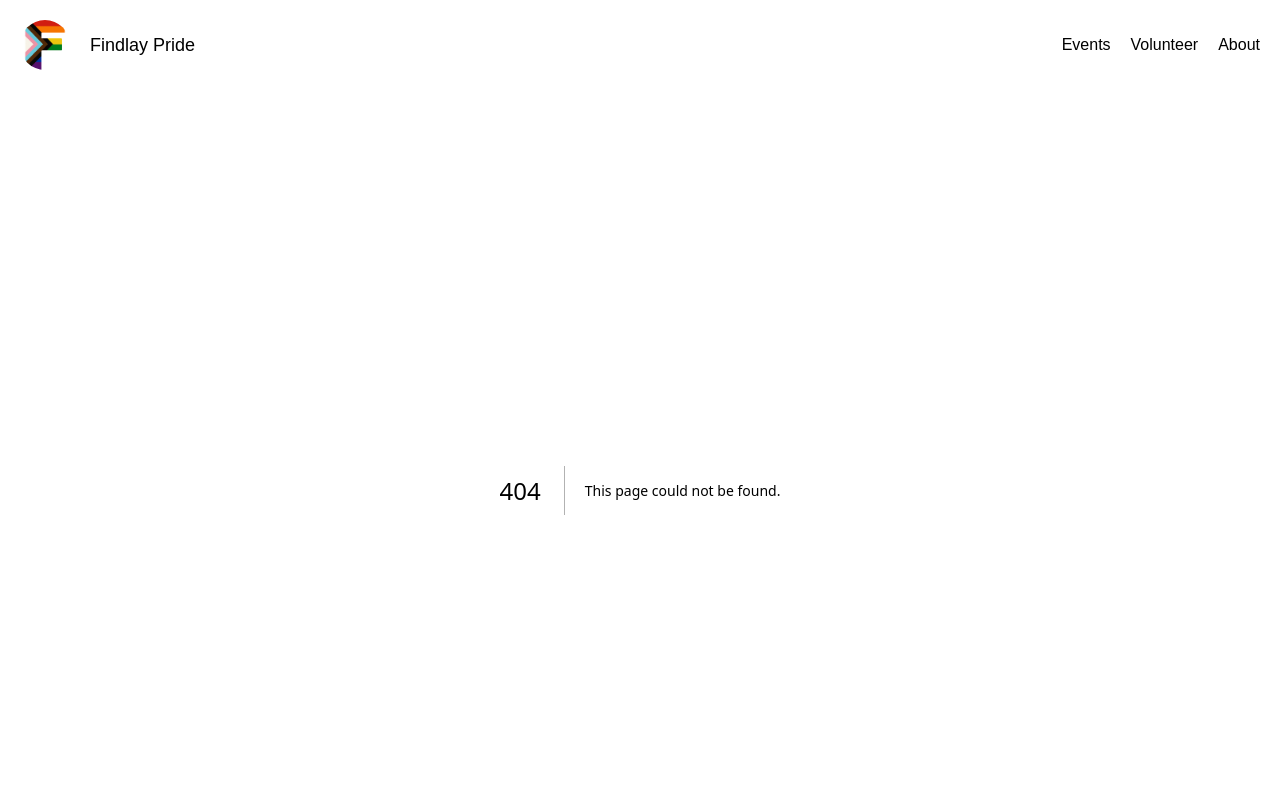
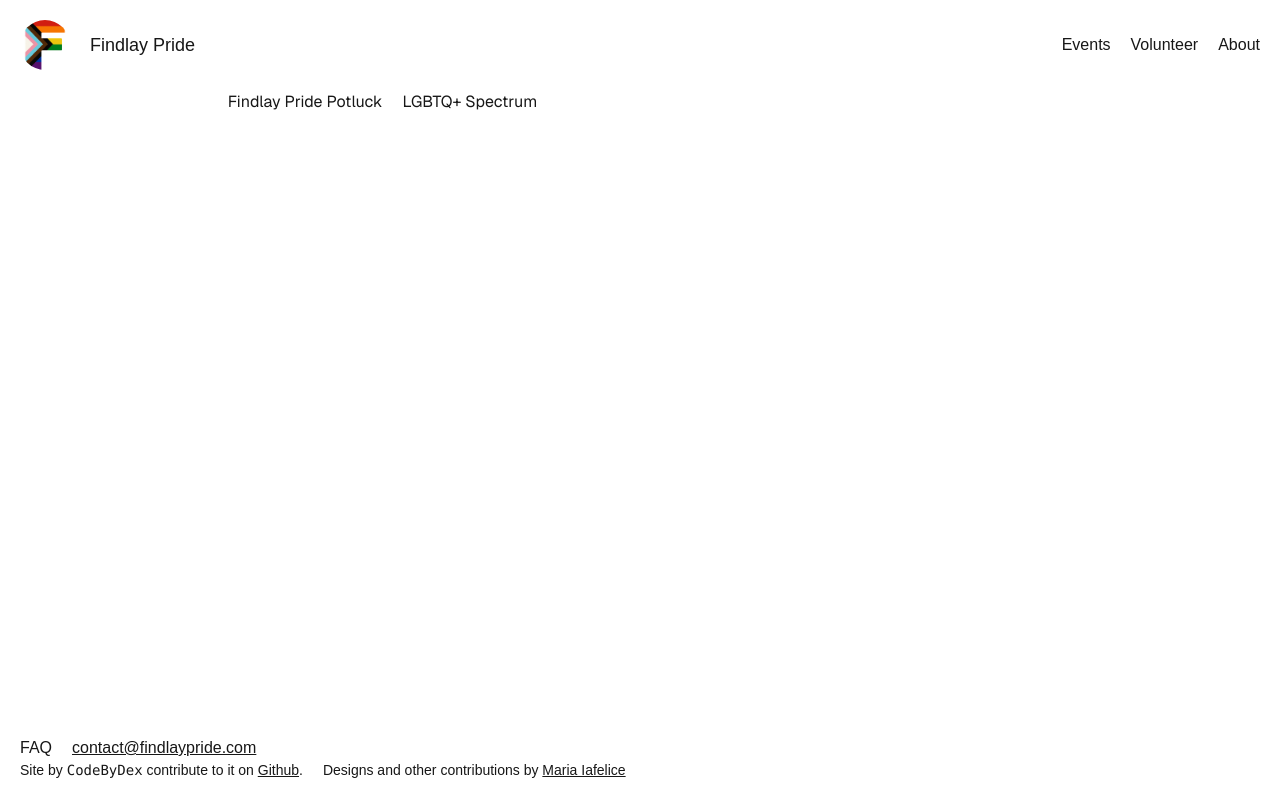
Before and after one commit to CodeByDex/findlay-pride-web, a Next.js app: page /samplepartner in a window 1280 px wide. Before the commit this address had no page. Shown: the top 800 px of the page. Built offline with nearby package versions, Linux system fonts and the light colour scheme.

Commit message:
initial working prototype for partner component

```diff
--- /dev/null
+++ b/app/samplepartner/page.tsx
@@ -0,0 +1,44 @@
+import { Metadata } from "next";
+export const metadata: Metadata = {
+    title: "Findlay Pride - About",
+    description: "Who we are and what we do.",
+}
+import { PartnerComponent } from "@/component/partnerComponent";
+import { Partner, PartnerDefaultSort } from "@/data/type/Partner";
+
+const partners: Partner[] = [
+    {
+        name: "Findlay Pride Potluck",
+        socials: {
+            facebook: undefined,
+            bluesky: undefined,
+            linkedIn: undefined,
+            instagram: undefined
+        },
+        highlight: true
+    },
+    {
+        name: "LGBTQ+ Spectrum",
+        socials: {
+            facebook: undefined,
+            bluesky: undefined,
+            linkedIn: undefined,
+            instagram: undefined
+        },
+        highlight: true
+    }
+]
+
+export default function Home() {
+    return (
+        <main className="justify-items-center sm:max-w-5/6 md:max-w-3/4 gap-16  font-[family-name:var(--font-geist-sans)]">
+            <div className="flex flex-col gap-[32px] row-start-2 items-center sm:items-start">
+                <div className="grid md:grid-cols-3 min-w-full gap-5">
+                    {PartnerDefaultSort(partners).map((partner, index) => (
+                        <PartnerComponent key={index} partnerProps={partner} />
+                    ))}
+                </div>
+            </div>
+        </main>
+    )
+}
--- /dev/null
+++ b/component/partnerComponent.tsx
@@ -0,0 +1,35 @@
+import React from 'react';
+import { Partner } from "@data/type/Partner";
+import Image from 'next/image';
+import Link from 'next/link';
+
+import fbLogo from "@public/icons8-facebook.svg";
+import bsLogo from "@public/icons8-bluesky.svg"
+
+export function PartnerComponent({ partnerProps }: { partnerProps: Partner }) {
+    return (
+        <div>
+            {partnerProps.imageURI && partnerProps.imageAlt && (
+                <div><Image src={partnerProps.imageURI} width={200} height={200} className='rounded-sm' alt={partnerProps.imageAlt} /></div>
+            )}
+            <div>{partnerProps.name}</div>
+            {partnerProps.organizerURI && (
+                <div><Link href={partnerProps.organizerURI} target="_blank" className="underline">{partnerProps.organizerURI}</Link></div>
+            )}
+            <div className="flex items-center gap-5">
+                {partnerProps.socials.facebook && (
+                <div className="">
+                    <Link href={partnerProps.socials.facebook} target="_blank">
+                        <Image src={fbLogo} alt="facebook" width={30} height={30} className="rounded-full" />
+                    </Link>
+                </div>)}
+                {partnerProps.socials.bluesky && (
+                <div className="">
+                    <Link href={partnerProps.socials.bluesky} target="_blank">
+                        <Image src={bsLogo} alt="bluesky" width={30} height={30} className="rounded-full" />
+                    </Link>
+                </div>)}
+            </div>
+        </div>
+    )
+}
--- /dev/null
+++ b/data/type/Partner.tsx
@@ -0,0 +1,31 @@
+export type Partner = {
+    name: string;
+    imageURI?: string;
+    imageAlt?: string;
+    location?: string;
+    organizerURI?: string;
+    socials: {
+        facebook?: string;
+        bluesky?: string;
+        linkedIn?: string;
+        instagram?: string;
+    }
+    tags?: string[];
+    highlight: boolean;
+};
+
+export function PartnerDefaultSort(partsToSort: Partner[]): Partner[] {
+
+    partsToSort = partsToSort.sort((a, b) => {
+        if (a.highlight && !b.highlight)
+            return -1;
+
+        if (b.highlight)
+            return 1;
+
+        return a.name > b.name ? 1 : -1;
+
+    })
+
+    return partsToSort;
+}
```
